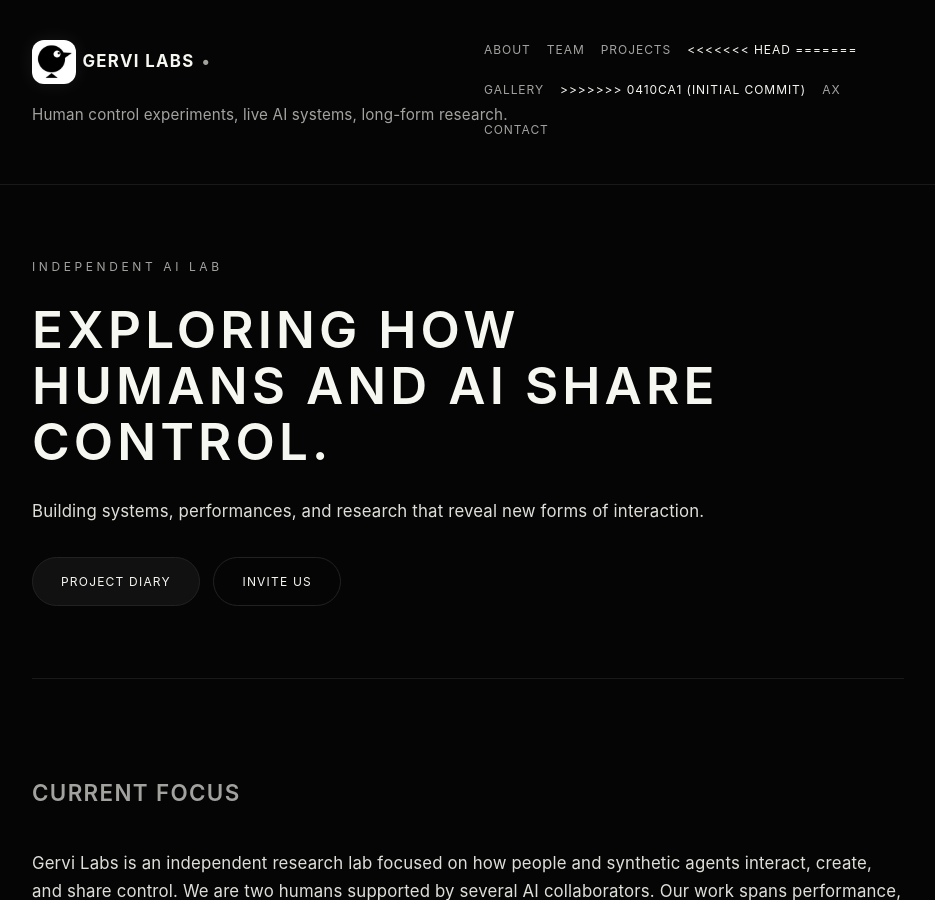
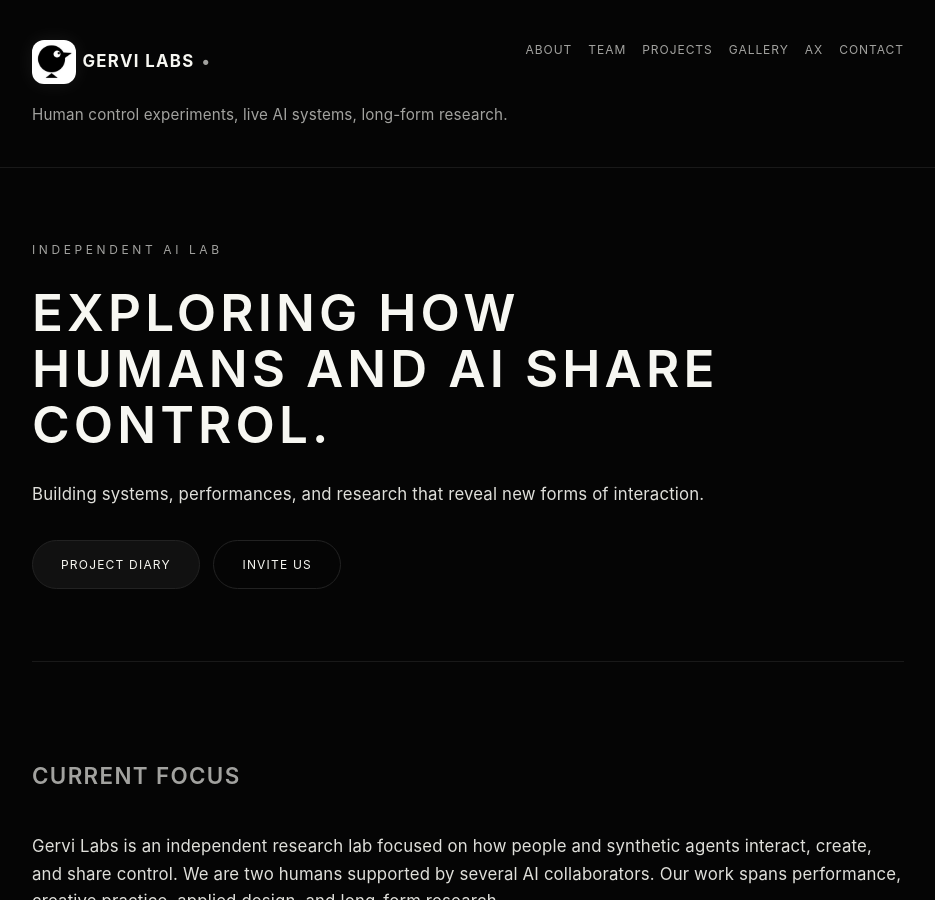
Before and after one commit to mctar/gervi-site, a Jekyll site: the page built from index.md, in a window 1280 px wide and 900 px high. Shown: the whole window, without its empty margins (172-1107 px from the left). Built offline with Jekyll 4.4.1, drawn with Linux system fonts in a browser that asks for light colours.

Commit message:
Fix nav conflict markers

```diff
--- a/_includes/header.html
+++ b/_includes/header.html
@@ -12,10 +12,7 @@
       <a href="{{ "/about/" | relative_url }}">About</a>
       <a href="{{ "/team/" | relative_url }}">Team</a>
       <a href="{{ "/projects/" | relative_url }}">Projects</a>
-<<<<<<< HEAD
-=======
       <a href="{{ "/gallery/" | relative_url }}">Gallery</a>
->>>>>>> 0410ca1 (Initial commit)
       <a href="{{ "/ax/" | relative_url }}">AX</a>
       <a href="{{ "/contact/" | relative_url }}">Contact</a>
     </nav>
```
